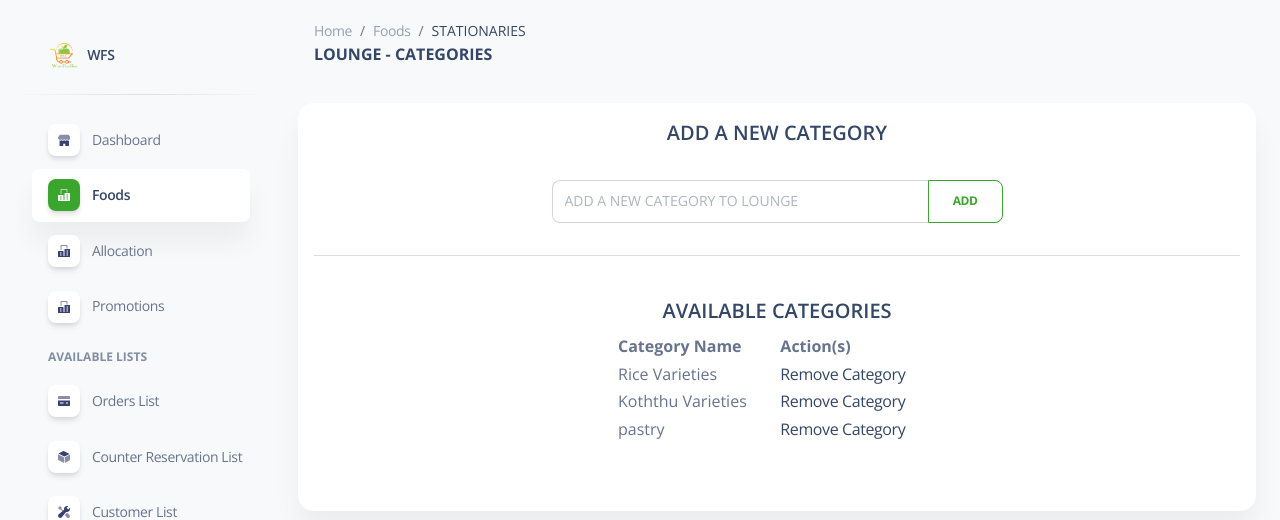
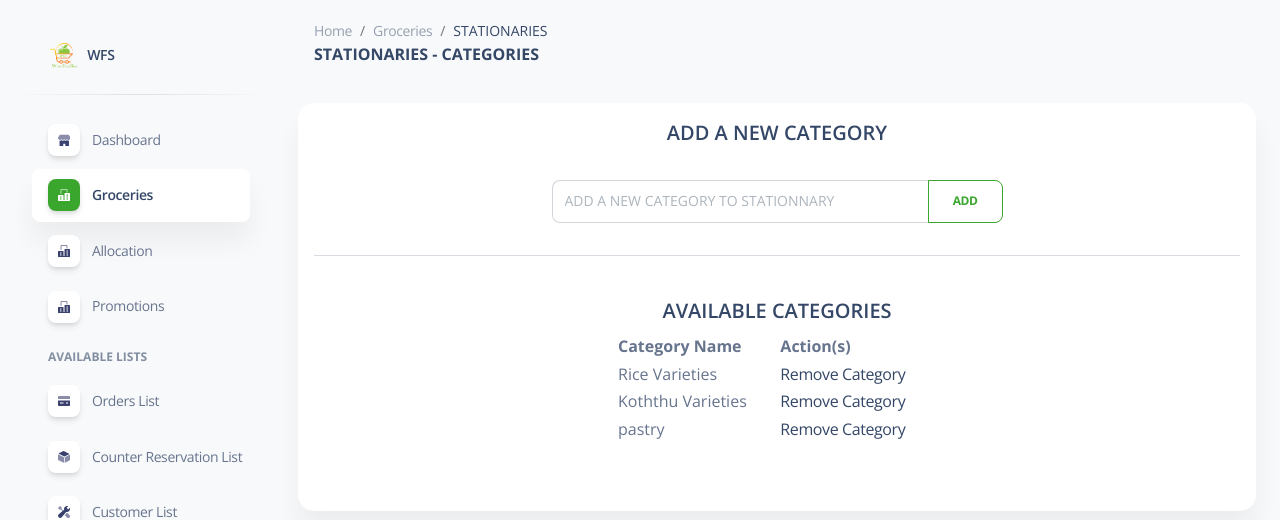
Before and after one commit to KusalJayasooriya/wholefoodstore, a PHP site: page /FoodCourt/admin/categories-lounge.php in a window 1280 px wide. Shown: the top 520 px of the page. Run offline with PHP 8.4, Linux system fonts and the light colour scheme; a user stored in the database is signed in; data comes from the database, SQL or seed files in the repository; some libraries are stand-ins or nearby versions.

Commit message:
Changed texts in categories-lounge.php

```diff
--- a/admin/categories-lounge.php
+++ b/admin/categories-lounge.php
@@ -24,7 +24,7 @@ or die("There are no records to display ... \n" . mysqli_error());
     <link rel="apple-touch-icon" sizes="76x76" href="../assets/img/apple-icon.png">
     <link rel="icon" type="image/png" href="../assets/img/favicon.png">
     <title>
-        LOUNGE | WFS
+        ADMIN | WFS
     </title>
     <!--     Fonts and icons     -->
     <link href="https://fonts.googleapis.com/css?family=Open+Sans:300,400,600,700" rel="stylesheet" />
@@ -58,7 +58,7 @@ or die("There are no records to display ... \n" . mysqli_error());
             swal.fire({
                  type : 'success',
                  title : 'Category Deleted Successfully',
-                 text : 'Record has added to CANCELLED RESERVATIONS'
+                 text : 'Add new category'
              })
             ";
         echo $alert;
@@ -74,7 +74,7 @@ or die("There are no records to display ... \n" . mysqli_error());
             swal.fire({
                  type : 'success',
                  title : 'Category Created',
-                 text : 'GROCERIES Category Added Success'
+                 text : 'STATIONARY Category Added Success'
              })
             ";
         echo $alert;
@@ -130,7 +130,7 @@ or die("There are no records to display ... \n" . mysqli_error());
                             </g>
                         </svg>
                     </div>
-                    <span class="nav-link-text ms-1">Foods</span>
+                    <span class="nav-link-text ms-1">Groceries</span>
                 </a>
             </li>
 
@@ -317,10 +317,10 @@ or die("There are no records to display ... \n" . mysqli_error());
             <nav aria-label="breadcrumb">
                 <ol class="breadcrumb bg-transparent mb-0 pb-0 pt-1 px-0 me-sm-6 me-5">
                     <li class="breadcrumb-item text-sm"><a class="opacity-5 text-dark" href="./index.php">Home</a></li>
-                    <li class="breadcrumb-item text-sm"><a class="opacity-5 text-dark" href="./foods-menu.php">Foods</a></li>
+                    <li class="breadcrumb-item text-sm"><a class="opacity-5 text-dark" href="./foods-menu.php">Groceries</a></li>
                     <li class="breadcrumb-item text-sm text-dark active" aria-current="page">STATIONARIES</li>
                 </ol>
-                <h6 class="font-weight-bolder mb-0">LOUNGE - CATEGORIES</h6>
+                <h6 class="font-weight-bolder mb-0">STATIONARIES - CATEGORIES</h6>
             </nav>
         </div>
     </nav>
@@ -338,7 +338,7 @@ or die("There are no records to display ... \n" . mysqli_error());
                                 <br/>
                                 <form class="needs-validation" name="categoryForm" id="categoryForm" action="categories-exec-lounge.php" method="post" onsubmit="return categoriesValidate(this)" novalidate>
                                     <div class="input-group mb-3">
-                                        <input type="text" name="name" class="form-control" id="validationTooltip01" placeholder="ADD A NEW CATEGORY TO LOUNGE" aria-label="ADD A NEW CATEGORY" aria-describedby="button-addon2" required>
+                                        <input type="text" name="name" class="form-control" id="validationTooltip01" placeholder="ADD A NEW CATEGORY TO STATIONNARY" aria-label="ADD A NEW CATEGORY" aria-describedby="button-addon2" required>
                                         <div class="valid-tooltip">
                                             Looks good!
                                         </div>
```
